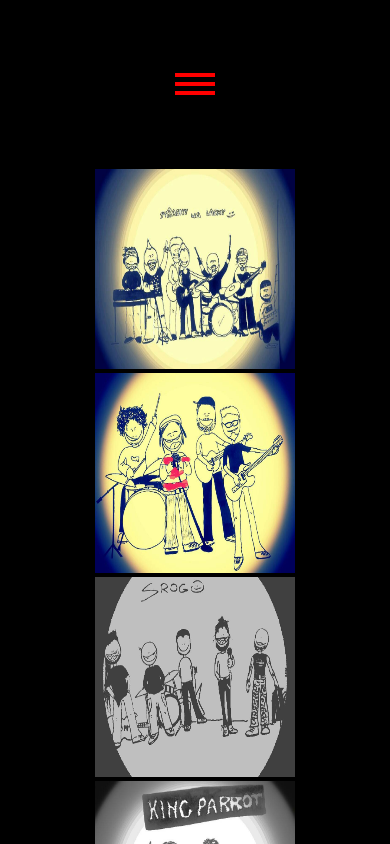
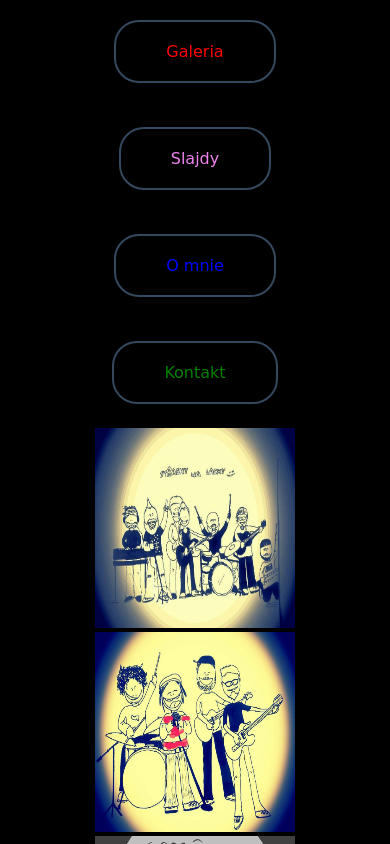
Before and after one commit to KonradPietocha/Justine-Gallery, a React (Create React App) app: page / in a window 390 px wide. Both pictures are taken after a click on the element 195 px from the left and 84 px from the top of the page. Shown: the top 844 px of the page. Built offline with nearby package versions, Linux system fonts and the light colour scheme.

Commit message:
add dehazer actions

```diff
--- a/src/App.js
+++ b/src/App.js
@@ -6,7 +6,8 @@ const mapStateToProps = state => {
     return {
       menuOpen: state.menuOpener.menu,
       menuSwitch: state.menuSwitch.content,
-      mobileSwitch: state.mobileSwitch.mobile
+      mobileSwitch: state.mobileSwitch.mobile,
+      dehazer: state.dehazer.menu
     };
 };
 
@@ -19,7 +20,9 @@ const actions = {
     aboutOpen: { type: "aboutOpen" },
     contactOpen: { type: "contactOpen" },
     makeMobile: { type: "small" },
-    makeWide: { type: "wide" }
+    makeWide: { type: "wide" },
+    dehaze: { type: "dehaze" },
+    haze: { type: "haze" }
 };
 
 const mapDispatchToProps = dispatch => {
@@ -47,6 +50,12 @@ const mapDispatchToProps = dispatch => {
         },
         makeWideAction: function () {
             return dispatch(actions.makeWide);
+        },
+        dehazeAction: function () {
+            return dispatch(actions.dehaze);
+        },
+        hazeAction: function () {
+            return dispatch(actions.haze);
         }
     };
 }
--- a/src/components/Menu/Menu.js
+++ b/src/components/Menu/Menu.js
@@ -3,19 +3,24 @@ import React from 'react';
 import MenuList from '../MenuList/MenuList.js';
 import Gallery from '../Gallery/Gallery.js';
 import AboutMe from '../AboutMe/AboutMe.js';
+//functions
+import { menuHazer } from '../../functions/menuHazer.js';
 //style
 import './Menu.css';
 
 function Menu(props) {
     //props***************************************
     const {
+        dehazer,
         menuOpen,
         menuSwitch,
         mobileSwitch,
         openGalleryAction,
         sliderOpenAction,
         aboutOpenAction,
-        contactOpenAction
+        contactOpenAction,
+        dehazeAction,
+        hazeAction
     } = props;
     //variables***********************************
     const menuArray = ["Galeria", "Slajdy", "O mnie", "Kontakt"];
@@ -23,9 +28,10 @@ function Menu(props) {
     return (
         <>
             {menuOpen ?
-                <div>
+                <div onClick={() => menuHazer(dehazer, hazeAction)}>
                     <nav className="menu-nav">
                         <MenuList
+                            dehazer={dehazer}
                             menuSwitch={menuSwitch}
                             mobileSwitch={mobileSwitch}
                             list={menuArray}
@@ -33,6 +39,7 @@ function Menu(props) {
                             sliderOpenAction={sliderOpenAction}
                             aboutOpenAction={aboutOpenAction}
                             contactOpenAction={contactOpenAction}
+                            dehazeAction={dehazeAction}
                         />
                     </nav>
                     <section>
--- a/src/components/MenuList/MenuList.css
+++ b/src/components/MenuList/MenuList.css
@@ -2,6 +2,11 @@
     display: flex;
     flex-direction: row;
     justify-content: space-between;
+}
+
+.mobile-menu-list {
+    display: flex;
+    flex-direction: column;
 }
 
 .mobile-menu {
@@ -11,14 +16,14 @@
     justify-content: center;
 }
 
-.mobile-menu1 {
+.dehaze-menu1 {
     border-top: 4px solid red;
     border-bottom: 2px solid red;
     width: 40px;
     height: 5px;
 }
 
-.mobile-menu2 {
+.dehaze-menu2 {
     border-top: 2px solid red;
     border-bottom: 4px solid red;
     width: 40px;
--- a/src/components/MenuList/MenuList.js
+++ b/src/components/MenuList/MenuList.js
@@ -7,21 +7,42 @@ import './MenuList.css';
 function MenuList(props) {
     //props***************************************
     const {
+        dehazer,
         list,
         menuSwitch,
         mobileSwitch,
         openGalleryAction,
         sliderOpenAction,
         aboutOpenAction,
-        contactOpenAction
+        contactOpenAction,
+        dehazeAction
     } = props;
 
     return (
         <>
             {mobileSwitch ?
                 <div className='mobile-menu'>
-                    <div className='mobile-menu1' />
-                    <div className='mobile-menu2' />
+                    {!dehazer ?
+                        <div onClick={() => dehazeAction()}>
+                            <div className='dehaze-menu1' />
+                            <div className='dehaze-menu2' />
+                        </div>
+                        :
+                        <div className="mobile-menu-list">
+                            {list.map((item, key) => (
+                                <div key={key}>
+                                    <MenuButton
+                                        item={item}
+                                        number={key}
+                                        openGalleryAction={openGalleryAction}
+                                        sliderOpenAction={sliderOpenAction}
+                                        aboutOpenAction={aboutOpenAction}
+                                        contactOpenAction={contactOpenAction}
+                                    />
+                                </div>
+                            ))}
+                        </div>
+                    }
                 </div>
                 :
                 <div className="menu-list">
--- /dev/null
+++ b/src/functions/menuHazer.js
@@ -0,0 +1,10 @@
+export const menuHazer = (dehazer, hazeAction) => {
+    switch (dehazer) {
+        case true:
+            return hazeAction();
+        case false:
+            return;
+        default:
+            return;
+    };
+};
--- /dev/null
+++ b/src/reducers/dehazer.js
@@ -0,0 +1,15 @@
+const dehazer = (state, action) => {
+    if (state === undefined) {
+        return { menu: false };
+    }
+    switch (action.type) {
+        case "haze":
+            return { menu: false };
+        case "dehaze":
+            return { menu: true };
+        default:
+            return state;
+    }
+};
+
+export default dehazer;
--- a/src/reducers/reducer.js
+++ b/src/reducers/reducer.js
@@ -2,9 +2,11 @@ import { combineReducers } from 'redux';
 import menuOpener from './menuOpener';
 import menuSwitch from './menuSwitch';
 import mobileSwitch from './mobileSwitch';
+import dehazer from './dehazer';
 
 export default combineReducers({
     menuOpener,
     menuSwitch,
-    mobileSwitch
+    mobileSwitch,
+    dehazer
 });
--- a/src/view/Main.js
+++ b/src/view/Main.js
@@ -11,13 +11,16 @@ function Main(props) {
     menuOpen,
     menuSwitch,
     mobileSwitch,
+    dehazer,
     openMenuAction,
     openGalleryAction,
     sliderOpenAction,
     aboutOpenAction,
     contactOpenAction,
     makeMobileAction,
-    makeWideAction
+    makeWideAction,
+    dehazeAction,
+    hazeAction
   } = props;
 
   useLayoutEffect(() => {
@@ -37,6 +40,7 @@ function Main(props) {
         menuOpen={menuOpen}
       />
       <Menu
+        dehazer={dehazer}
         menuOpen={menuOpen}
         menuSwitch={menuSwitch}
         mobileSwitch={mobileSwitch}
@@ -44,6 +48,8 @@ function Main(props) {
         sliderOpenAction={sliderOpenAction}
         aboutOpenAction={aboutOpenAction}
         contactOpenAction={contactOpenAction}
+        dehazeAction={dehazeAction}
+        hazeAction={hazeAction}
       />
     </div>
   );
```
